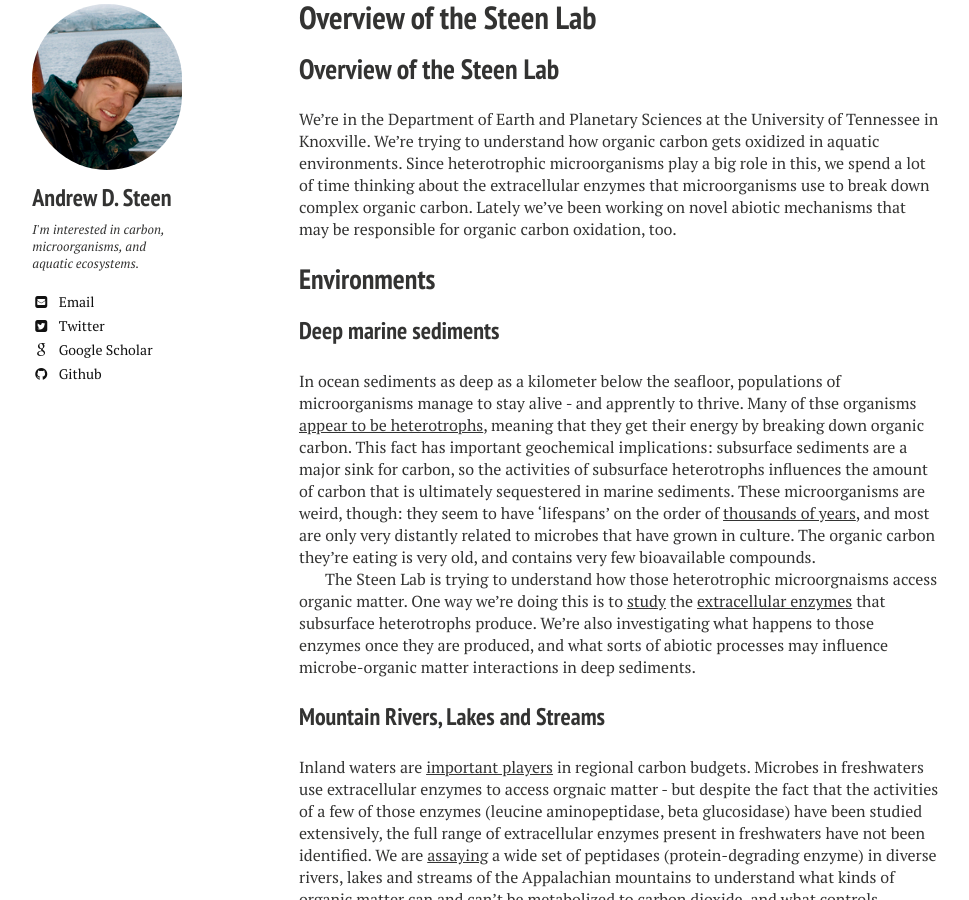
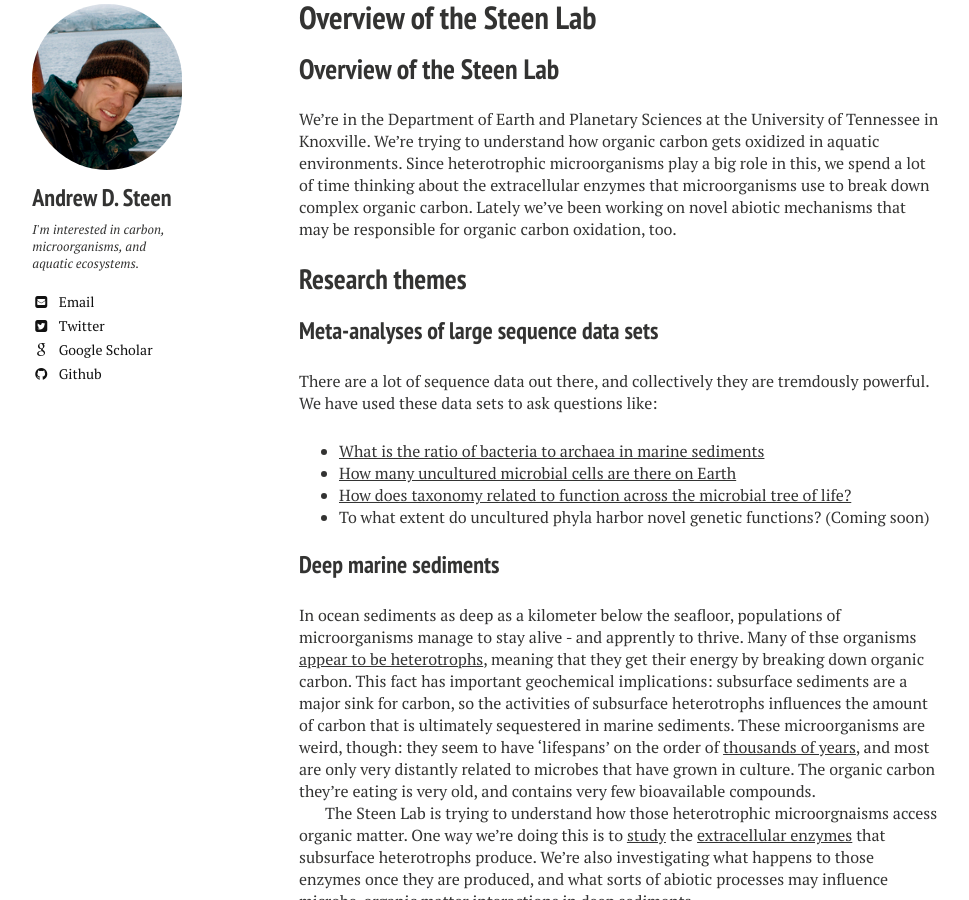
Before and after one commit to adsteen/adsteen.github.io, a Jekyll site: the page built from index.md, in a window 1280 px wide and 900 px high, scrolled down 458 px. Shown: the whole window, without its empty margins (21-990 px from the left). Built offline with Jekyll 4.4.1, drawn with Linux system fonts in a browser that asks for light colours; nearby versions of some CDN libraries; our own code applies the rules of GitHub Pages for plain Markdown files.

Commit message:
added bioinformatics to front page

```diff
--- a/index.md
+++ b/index.md
@@ -12,7 +12,15 @@ share: false
 
 We're in the Department of Earth and Planetary Sciences at the University of Tennessee in Knoxville. We're trying to understand how organic carbon gets oxidized in aquatic environments. Since heterotrophic microorganisms play a big role in this, we spend a lot of time thinking about the extracellular enzymes that microorganisms use to break down complex organic carbon. Lately we've been working on novel abiotic mechanisms that may be responsible for organic carbon oxidation, too.
 
-## Environments
+## Research themes
+
+### Meta-analyses of large sequence data sets
+
+There are a lot of sequence data out there, and collectively they are tremdously powerful. We have used these data sets to ask questions like:
+* [What is the ratio of bacteria to archaea in marine sediments](https://aem.asm.org/content/79/24/7790.short)
+* [How many uncultured microbial cells are there on Earth](https://msystems.asm.org/content/3/5/e00055-18.abstract)
+* [How does taxonomy related to function across the microbial tree of life?](https://www.biorxiv.org/content/10.1101/520973v1.abstract)
+* To what extent do uncultured phyla harbor novel genetic functions? (Coming soon)
 
 ### Deep marine sediments
 
```
